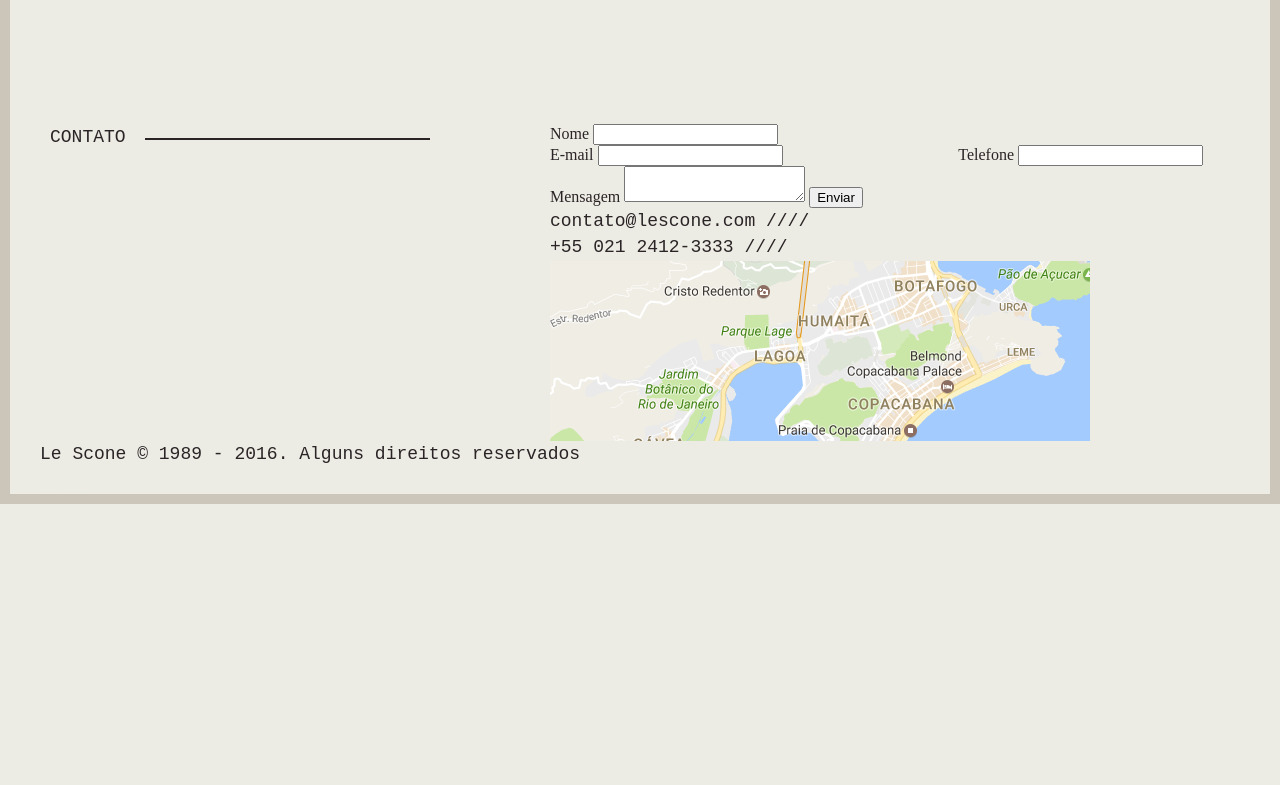
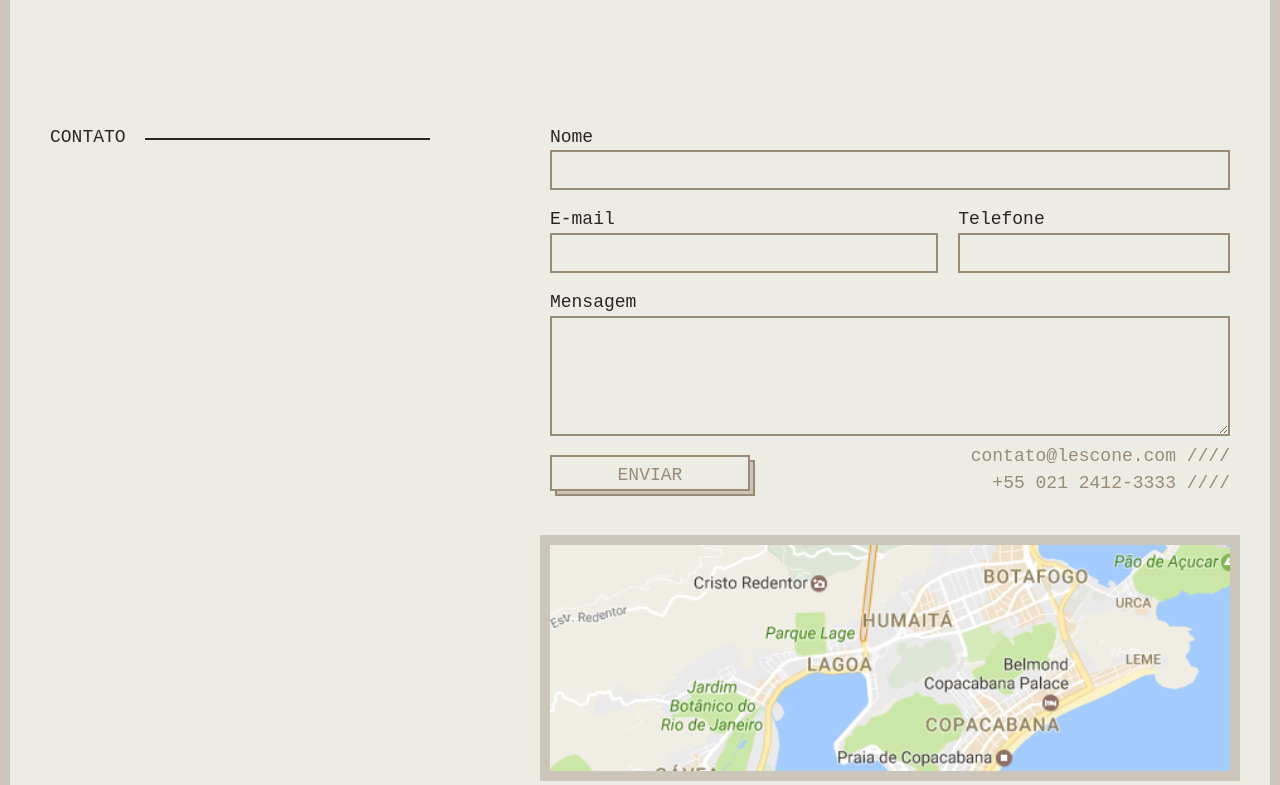
Before and after one commit to werlesson/css-com-sass, a website: page index.html in a window 1280 px wide. Shown: the part 1575-2360 px from the top of the page. Before the commit the page ends 2079 px from the top, so only its background shows below. Drawn offline with Linux system fonts and the light colour scheme; a web font is replaced by a local one.

Commit message:
Estilizaçao de contato

```diff
--- /dev/null
+++ b/style/scss/_contato.scss
@@ -0,0 +1,72 @@
+.contato {
+  margin-top: 120px;
+  margin-bottom: 120px;
+  @include d(s) {
+    margin-top: 60px;
+    margin-bottom: 60px;
+  }
+
+  form {
+    label {
+      @include tipo-1(18);
+      display: block;
+    }
+    input[type="text"],
+    textarea {
+      @include tipo-1(18);
+      color: $cinza;
+      width: 100%;
+      padding: 0 5px;
+      height: 40px;
+      border: 2px solid $bege-escuro;
+      background: transparent;
+      margin-bottom: 1rem;
+      &:hover,
+      &:focus {
+        outline: none;
+        border-color: $bege-medio;
+      }
+    }
+    textarea {
+      height: 120px;
+    }
+  }
+}
+
+input.button {
+  @include tipo-1(18);
+  cursor: pointer;
+  color: $bege-escuro;
+  text-transform: uppercase;
+  border: 2px solid $bege-escuro;
+  background: transparent;
+  display: block;
+  width: 200px;
+  padding-top: 5px;
+  @include box-shadow(5px 5px 0 -2px $bege-medio, 5px 5px 0 0 $bege-escuro);
+  transition: 0.3s;
+  &:hover {
+    @include box-shadow(3px 3px 0 -2px $bege-medio, 3px 3px 0 0 $bege-escuro);
+  }
+}
+
+.contato-info {
+  display: inline-block;
+  color: $bege-escuro;
+  margin-top: 2rem;
+  margin-bottom: 3rem;
+  @include d(l) {
+    float: right;
+    text-align: right;
+    margin-top: -3rem;
+  }
+}
+
+.contato-mapa {
+  display: block;
+  @include box-shadow(0 0 0 10px $bege-medio);
+  clear: both;
+  img {
+    width: 100%;
+  }
+}
--- a/style/scss/_variaveis-e-mixins.scss
+++ b/style/scss/_variaveis-e-mixins.scss
@@ -31,3 +31,9 @@
     line-height: rem(30, 24);
   }
 }
+
+@mixin box-shadow($shadow...) {
+  -webkit-box-shadow: $shadow;
+  -moz-box-shadow: $shadow;
+  box-shadow: $shadow;
+}
--- a/style/scss/style.scss
+++ b/style/scss/style.scss
@@ -7,3 +7,4 @@
 // Partes
 @import "intro";
 @import "menu";
+@import "contato";
```
Also changed, not shown: style/css/style.css, 1 other file.
